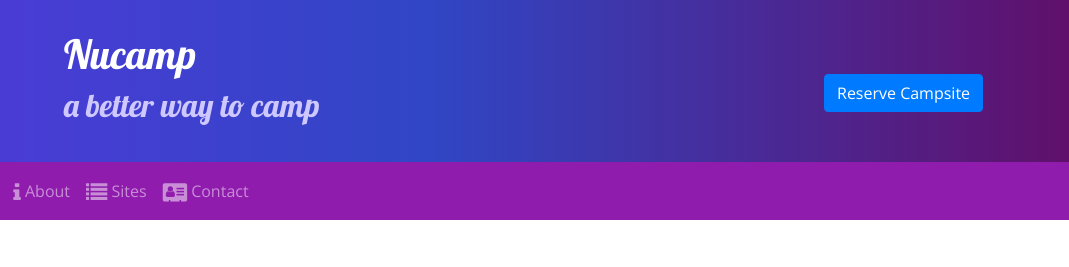
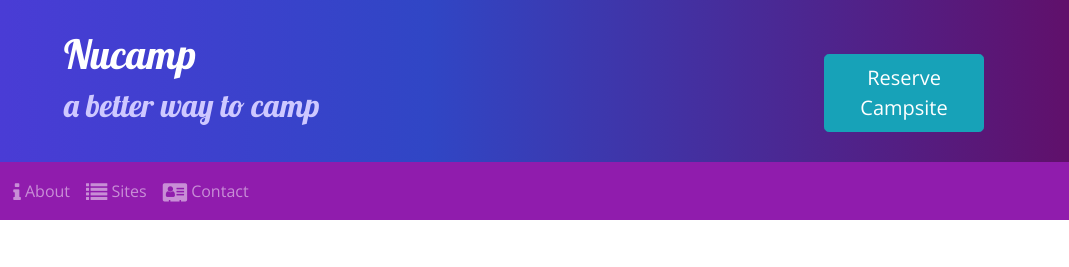
Before and after one commit to Thipaa/firstbootstrap, a website: page index.html in a window 1280 px wide. Shown: the top 267 px of the page, 211-1280 px from the left. Drawn offline with nearby package versions, Linux system fonts and the light colour scheme.

Commit message:
Tooltips

```diff
--- a/index.html
+++ b/index.html
@@ -32,7 +32,7 @@
                 </div>
 
                 <div class="col col-md-4 col-xl-2 mt-4">
-                    <a href="#reserveForm" class="btn btn-primary">Reserve Campsite</a>
+                    <a href="#reserveForm" role="button" class="btn btn-lg btn-info" data-toggle="tooltip" data-placement="bottom" data-html="true" title="Or call us at <br /><strong>1-206-555-1234</strong>">Reserve Campsite</a>
                 </div>
             </div>
         </div>
@@ -182,6 +182,11 @@
     <script src="node_modules/jquery/dist/jquery.slim.min.js"></script>
     <script src="node_modules/popper.js/dist/umd/popper.min.js"></script>
     <script src="node_modules/bootstrap/dist/js/bootstrap.min.js"></script>
+    <script>
+        $(function () {
+            $('[data-toggle="tooltip"]').tooltip()
+        })
+    </script>
 
 </body>
 
```
